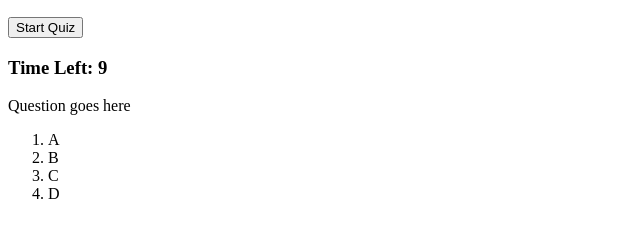
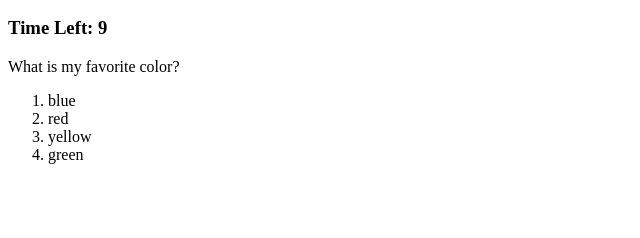
Before and after one commit to KateMcRo/codingQuiz, a plain HTML site: page index.html in a window 1280 px wide. Both pictures are taken after a click on the button "Start Quiz". Shown: the part 110-348 px from the top of the page, without its empty margins (0-640 px from the left). Drawn offline with Linux system fonts and the light colour scheme.

Commit message:
made arrays and functions to update questions

```diff
--- a/assets/script.js
+++ b/assets/script.js
@@ -1,11 +1,44 @@
 // Elements
 const startBtnEl = document.getElementById("start");
 const timeEl = document.getElementById("timer");
+const questionContainerEl = document.getElementById("questionContainer");
 
+const questionEl = document.getElementById("question")
+
+const answerElA = document.getElementById("A")
+const answerElB = document.getElementById("B")
+const answerElC = document.getElementById("C")
+const answerElD = document.getElementById("D")
+
+// Variables
 var secondsLeft = 10;
+var questionIndex = 0;
+
+const question1 = {
+    question: "What is my favorite color?",
+    answerA: "blue",
+    answerB: "red",
+    answerC: "yellow",
+    answerD: "green",
+    correct: "yellow",
+}
+const question2 = {
+    question: "What is someone else's favorite color?",
+    answerA: "blue",
+    answerB: "red",
+    answerC: "yellow",
+    answerD: "green",
+    correct: "red",
+}
+
+const questionsArray = [question1, question2]
+const firstQuestion = questionsArray[questionIndex]
 
 // Functions
 function handleStartGame() {
+    handleUpdateDisplay()
+    handleUpdateStartBtn()
+    handleFirstQuestion()
     handleTimer()
 }
 
@@ -21,4 +54,35 @@ function handleCountdown(interval) {
     return secondsLeft--;
 }
 
+function handleUpdateDisplay() {
+    console.log("aiwoefj")
+    questionContainerEl.style.display="block"
+}
+
+function handleUpdateStartBtn() {
+    console.log("selkfj")
+    startBtnEl.style.display="none"
+}
+
+function handleFirstQuestion() {
+    questionEl.innerText = firstQuestion.question
+    answerElA.innerText = firstQuestion.answerA
+    answerElB.innerText = firstQuestion.answerB
+    answerElC.innerText = firstQuestion.answerC
+    answerElD.innerText = firstQuestion.answerD
+}
+
+function handleUpdateQuestion(event) {
+    questionIndex += 1
+    const nextQuestion = questionsArray[questionIndex]
+    questionEl.innerText = nextQuestion.question
+    answerElA.innerText = nextQuestion.answerA
+    answerElB.innerText = nextQuestion.answerB
+    answerElC.innerText = nextQuestion.answerC
+    answerElD.innerText = nextQuestion.answerD
+    const answerClick = event.target.innerText
+    console.log(questionIndex)
+}
+
 startBtnEl.addEventListener("click", handleStartGame)
+questionContainerEl.addEventListener("click", (e)=>handleUpdateQuestion(e))
--- a/assets/style.css
+++ b/assets/style.css
@@ -0,0 +1,3 @@
+#questionContainer {
+    display: none;
+}
--- a/index.html
+++ b/index.html
@@ -17,10 +17,10 @@
     <div id="questionContainer">
         <p id="question">Question goes here</p>
         <ol class="responses">
-            <li class="answer">A</li>
-            <li class="answer">B</li>
-            <li class="answer">C</li>
-            <li class="answer">D</li>
+            <li id="A" class="answer">A</li>
+            <li id="B" class="answer">B</li>
+            <li id="C" class="answer">C</li>
+            <li id="D" class="answer">D</li>
         </ol>
     </div>
 
```
